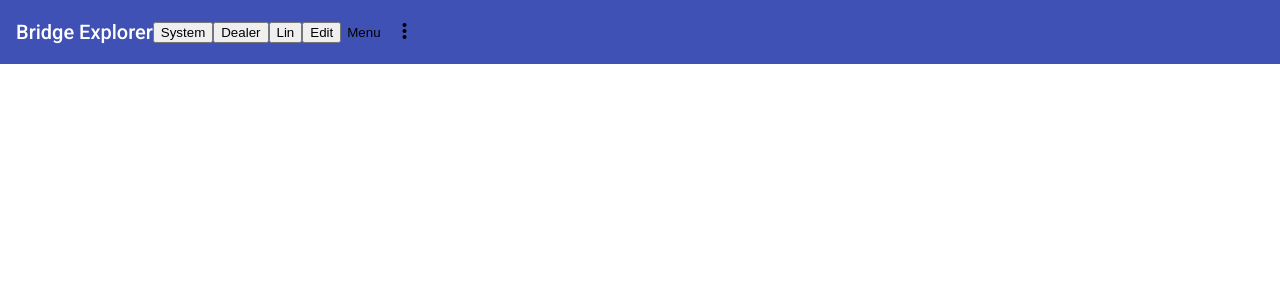
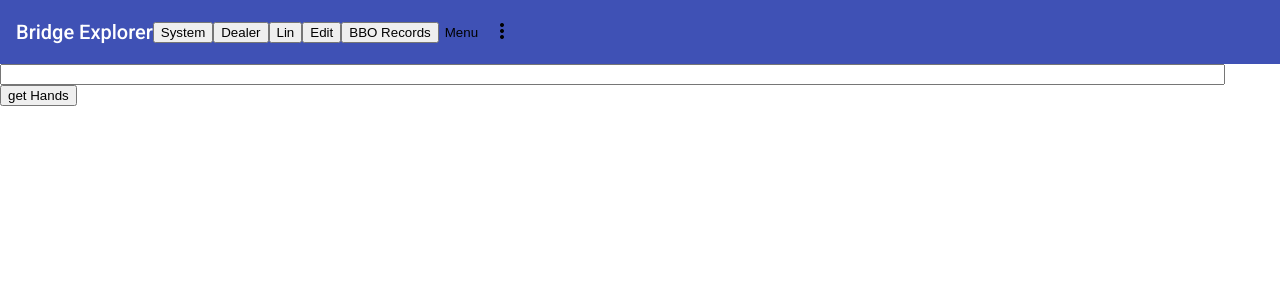
Before and after one commit to DarkMatterBridge/BridgeExplorer, an Angular app: page /bborecords in a window 1280 px wide. Before the commit this address led to /. Shown: the top 300 px of the page. Built offline with nearby package versions, Linux system fonts and the light colour scheme.

Commit message:
start bbo hand records importer

```diff
--- a/src/app/app-routing.module.ts
+++ b/src/app/app-routing.module.ts
@@ -4,11 +4,13 @@ import {BidJarComponent} from "./bid-jar/bid-jar.component";
 import {LinLoaderComponent} from "./lin-loader/lin-loader.component";
 import {DealViewComponent} from "./deal-view/deal-view.component";
 import {BoardEditorComponent} from "./board-editor/board-editor.component";
+import {BboHandRecordsComponent} from "./bbo-hand-records/bbo-hand-records.component";
 
 const  routes: Routes = [
   {path: 'biddingsystem', component: BidJarComponent},
   {path: 'dealview', component: DealViewComponent},
   {path: 'edit', component: BoardEditorComponent},
+  {path: 'bborecords', component: BboHandRecordsComponent},
   {path: 'lin', component: LinLoaderComponent}, ]
 
 @NgModule({
--- a/src/app/app.component.html
+++ b/src/app/app.component.html
@@ -5,6 +5,7 @@
   <button routerLink="dealview"> Dealer</button>
   <button routerLink="lin"> Lin</button>
   <button routerLink="edit"> Edit</button>
+  <button routerLink="bborecords"> BBO Records</button>
 
 
   <button mat-button [matMenuTriggerFor]="menu">Menu</button>
--- a/src/app/bbo-hand-records/bbo-hand-records.component.html
+++ b/src/app/bbo-hand-records/bbo-hand-records.component.html
@@ -1 +1,3 @@
-<p>bbo-hand-records works!</p>
+<div> <input [(ngModel)]="url" size="150"/></div>
+<button (click)="loadUrl()">get Hands</button>
+<div> {{response}}</div>
--- a/src/app/bbo-hand-records/bbo-hand-records.component.ts
+++ b/src/app/bbo-hand-records/bbo-hand-records.component.ts
@@ -1,4 +1,6 @@
 import { Component, OnInit } from '@angular/core';
+import {CrossOriginService} from "../cross-origin.service";
+import {BridgeRespsonse} from "../model/BridgeRespsonse";
 
 @Component({
   selector: 'app-bbo-hand-records',
@@ -7,9 +9,21 @@ import { Component, OnInit } from '@angular/core';
 })
 export class BboHandRecordsComponent implements OnInit {
 
-  constructor() { }
+  url = "";
+  response = "";
+  constructor(private crossOriginService: CrossOriginService) { }
 
   ngOnInit(): void {
   }
 
+
+  loadUrl() {
+    this.crossOriginService.loadFromUrl(this.url, (e: string) => this.getResponse(e));
+  }
+
+
+  getResponse(response: string) {
+    this.response = response;
+  }
+
 }
```
